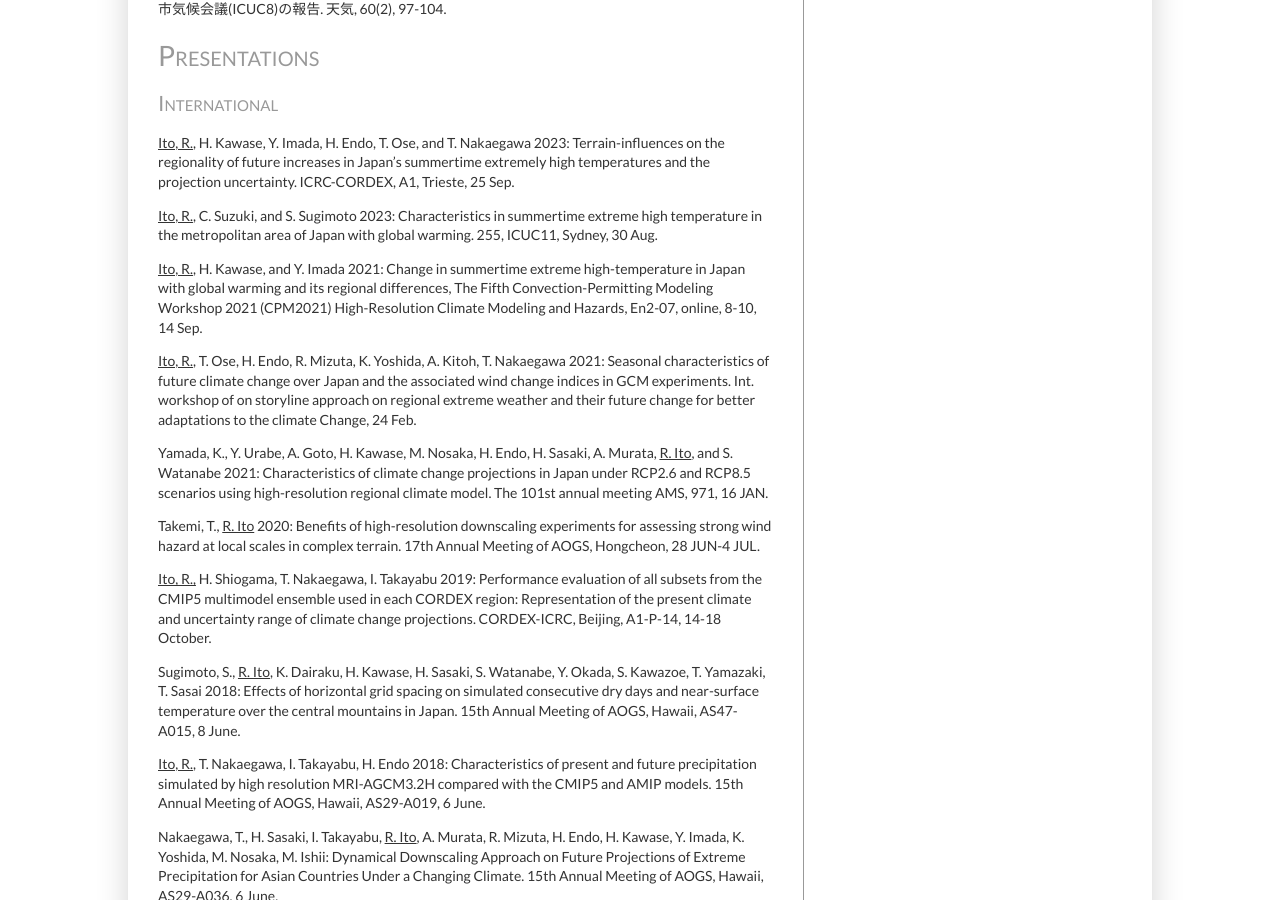
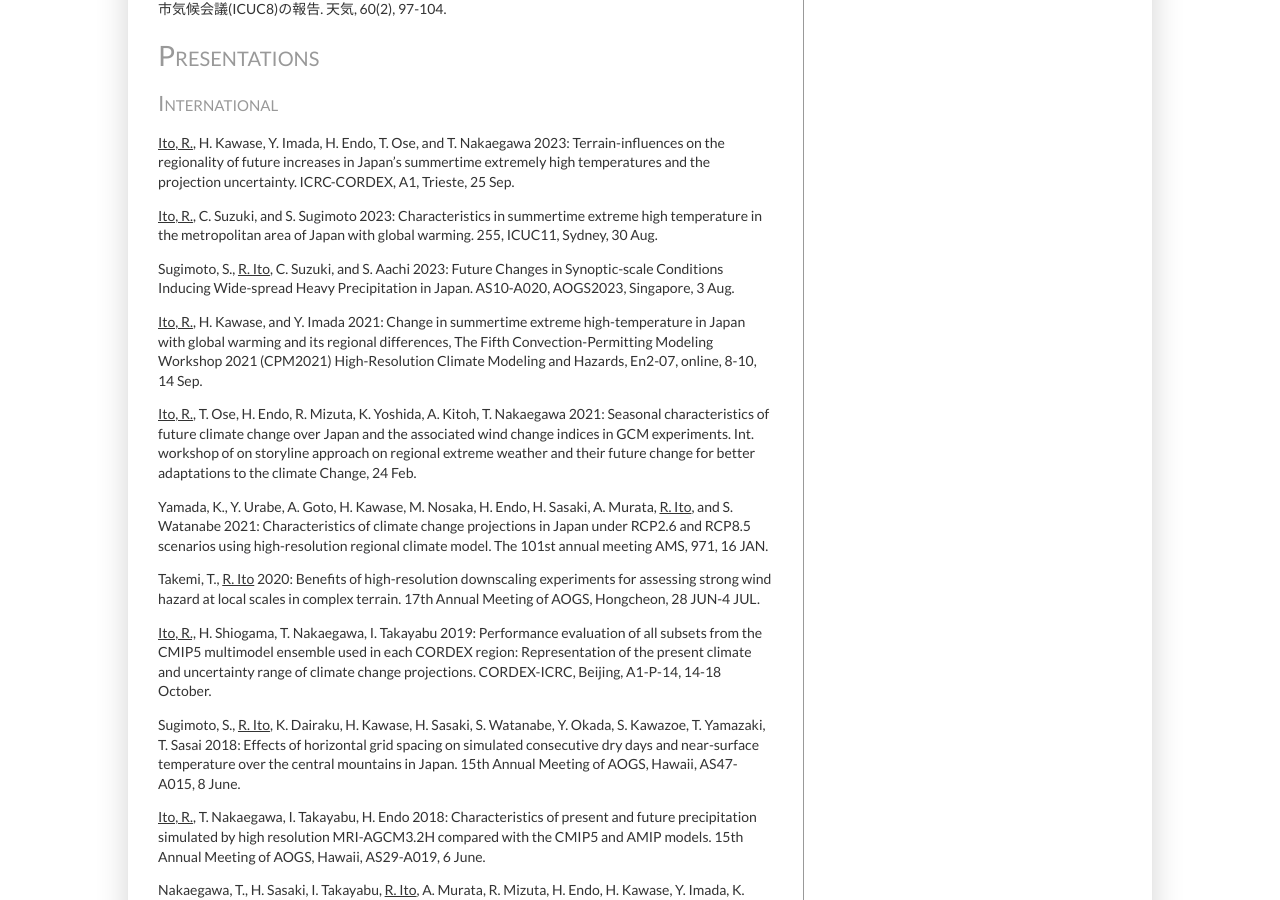
Before and after one commit to rui-climbiz/rui-climbiz.github.io, a Jekyll site: the page built from publications.html, in a window 1280 px wide and 900 px high, scrolled down 2531 px. Built offline with Jekyll 4.4.1, drawn with Linux system fonts in a browser that asks for light colours.

Commit message:
Update publications.html

```diff
--- a/publications.html
+++ b/publications.html
@@ -45,6 +45,7 @@
 <h2>International</h2>
 <p><u>Ito, R.</u>, H. Kawase, Y. Imada, H. Endo, T. Ose, and T. Nakaegawa 2023: Terrain-influences on the regionality of future increases in Japan’s summertime extremely high temperatures and the projection uncertainty. ICRC-CORDEX, A1, Trieste, 25 Sep.</p>
 <p><u>Ito, R.</u>, C. Suzuki, and S. Sugimoto 2023: Characteristics in summertime extreme high temperature in the metropolitan area of Japan with global warming. 255, ICUC11, Sydney, 30 Aug.</p>
+<p>Sugimoto, S., <u>R. Ito</u>, C. Suzuki, and S. Aachi 2023: Future Changes in Synoptic-scale Conditions Inducing Wide-spread Heavy Precipitation in Japan. AS10-A020, AOGS2023, Singapore, 3 Aug.</p>
 <p><u>Ito, R.</u>, H. Kawase, and Y. Imada 2021: Change in summertime extreme high-temperature in Japan with global warming and its regional differences, The Fifth Convection-Permitting Modeling Workshop 2021 (CPM2021) High-Resolution Climate Modeling and Hazards, En2-07, online, 8-10, 14 Sep.</p>
 <p><u>Ito, R.</u>, T. Ose, H. Endo, R. Mizuta, K. Yoshida, A. Kitoh, T. Nakaegawa 2021: Seasonal characteristics of future climate change over Japan and the associated wind change indices in GCM experiments. Int. workshop of on storyline approach on regional extreme weather and their future change for better adaptations to the climate Change, 24 Feb.</p>
 <p>Yamada, K., Y. Urabe, A. Goto, H. Kawase, M. Nosaka, H. Endo, H. Sasaki, A. Murata, <u>R. Ito</u>, and S. Watanabe 2021: Characteristics of climate change projections in Japan under RCP2.6 and RCP8.5 scenarios using high-resolution regional climate model. The 101st annual meeting AMS, 971, 16 JAN.</p>
```
